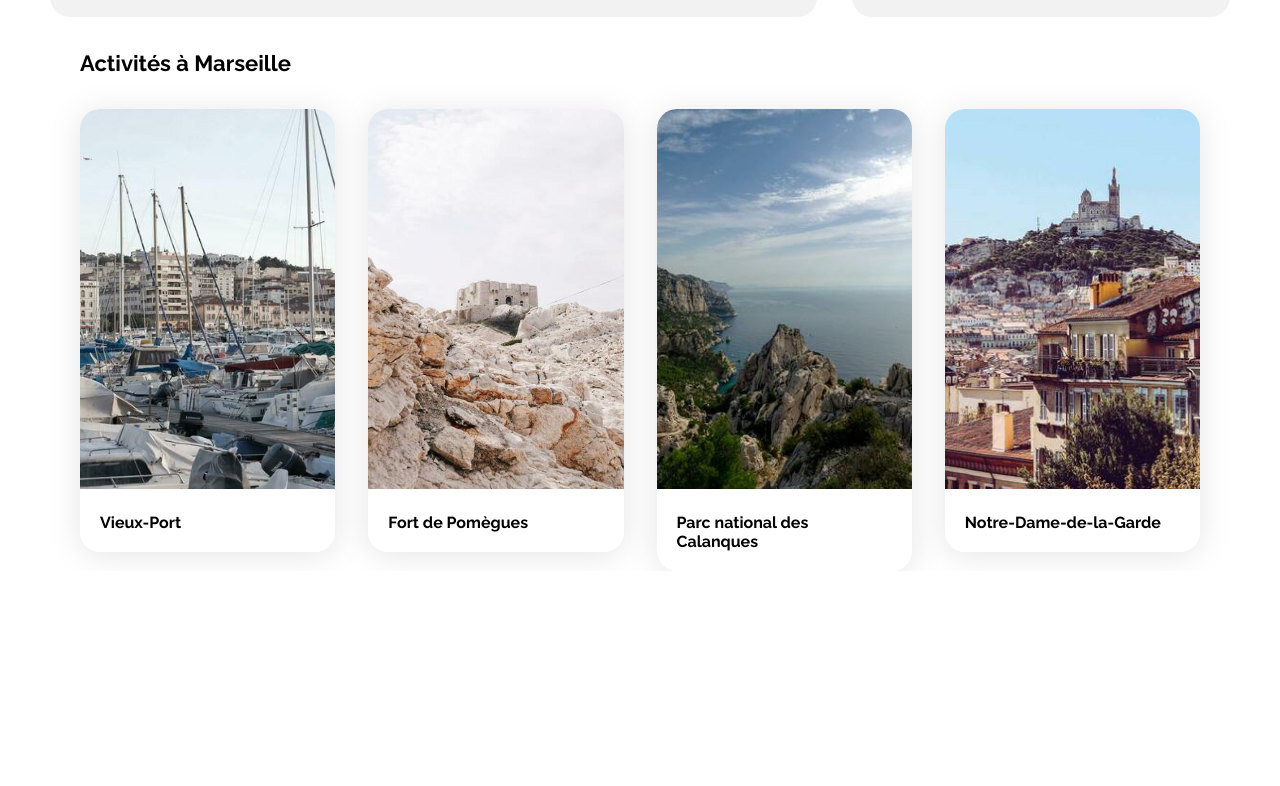
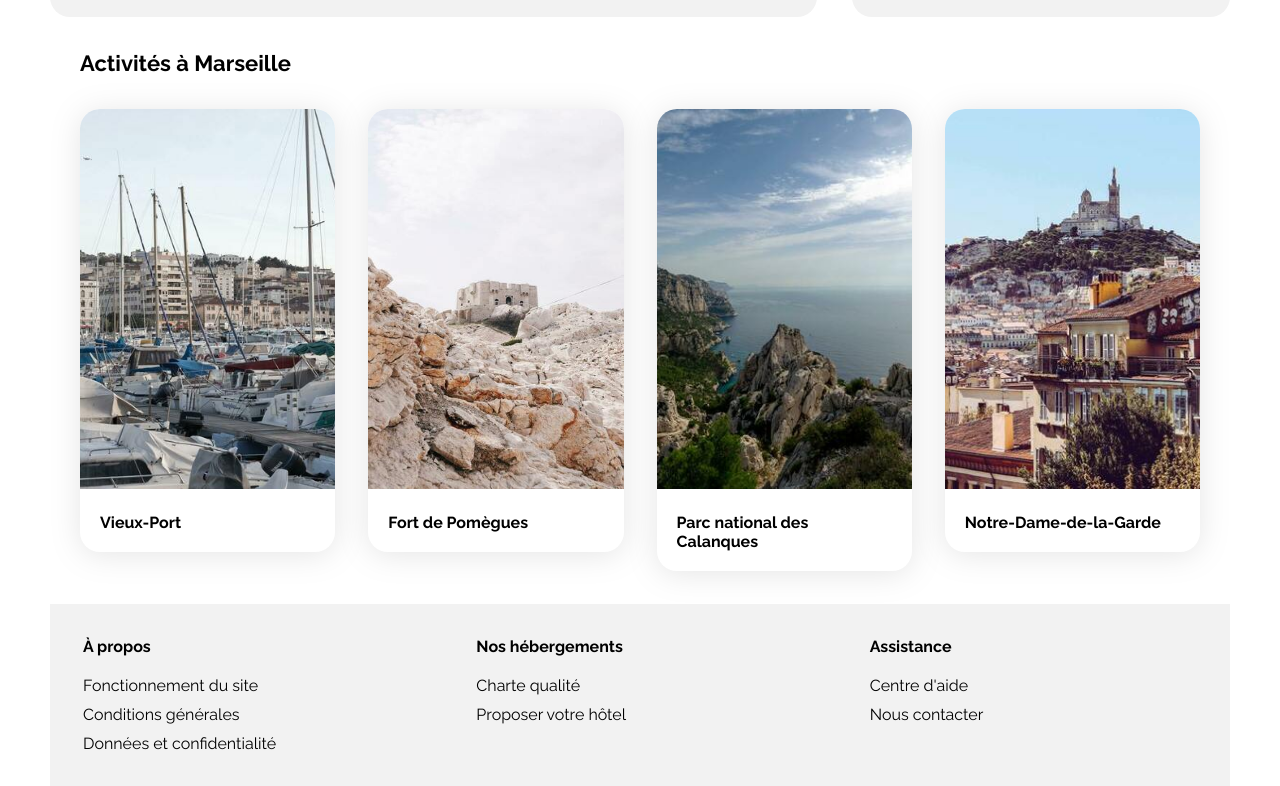
Before and after one commit to Neijh/booki, a plain HTML site: page index.html in a window 1280 px wide. Shown: the part 1095-1881 px from the top of the page. Before the commit the page ends 1666 px from the top, so only its background shows below. Drawn offline with Linux system fonts and the light colour scheme.

Commit message:
Intégration du footer

```diff
--- a/css/style.css
+++ b/css/style.css
@@ -325,6 +325,32 @@ a {
     padding: 20px;
 }
 
+/****** Footer ***********/
+.footer-container {
+    display: flex;
+    justify-content: space-between;
+    background-color: #F2F2F2;
+    margin-top: 33px;
+}
+
+.footer-content {
+    width: 33%;
+    margin: 33px;
+}
+
+
+.footer-list {
+    display: flex;
+    flex-direction: column;
+    margin-top: 10px;
+    list-style-type: none;
+    padding-left: 0;
+}
+
+.footer-list li {
+    padding-top: 10px;
+}
+
 
 /* Le code ci-dessous correspond à la version responsive uniquement */
 
--- a/index.html
+++ b/index.html
@@ -264,7 +264,32 @@
                 </div>
             </section>
         </main>
-        <footer></footer>
+        <footer>
+            <div class="footer-container">
+                <div class="footer-content">
+                    <h3 class="card-title">À propos</h3>
+                    <ul class="footer-list">
+                        <li><a href="#">Fonctionnement du site</a></li>
+                        <li><a href="#">Conditions générales</a></li>
+                        <li><a href="#">Données et confidentialité</a></li>
+                    </ul>
+                </div>
+                <div class="footer-content">
+                    <h3 class="card-title">Nos hébergements</h3>
+                    <ul class="footer-list">
+                        <li><a href="#">Charte qualité</a></li>
+                        <li><a href="#">Proposer votre hôtel</a></li>
+                    </ul>
+                </div>
+                <div class="footer-content">
+                    <h3 class="card-title">Assistance</h3>
+                    <ul class="footer-list">
+                        <li><a href="#">Centre d'aide</a></li>
+                        <li><a href="#">Nous contacter</a></li>
+                    </ul>
+                </div>
+            </div>
+        </footer>
     </div>
 </body>
 
```
